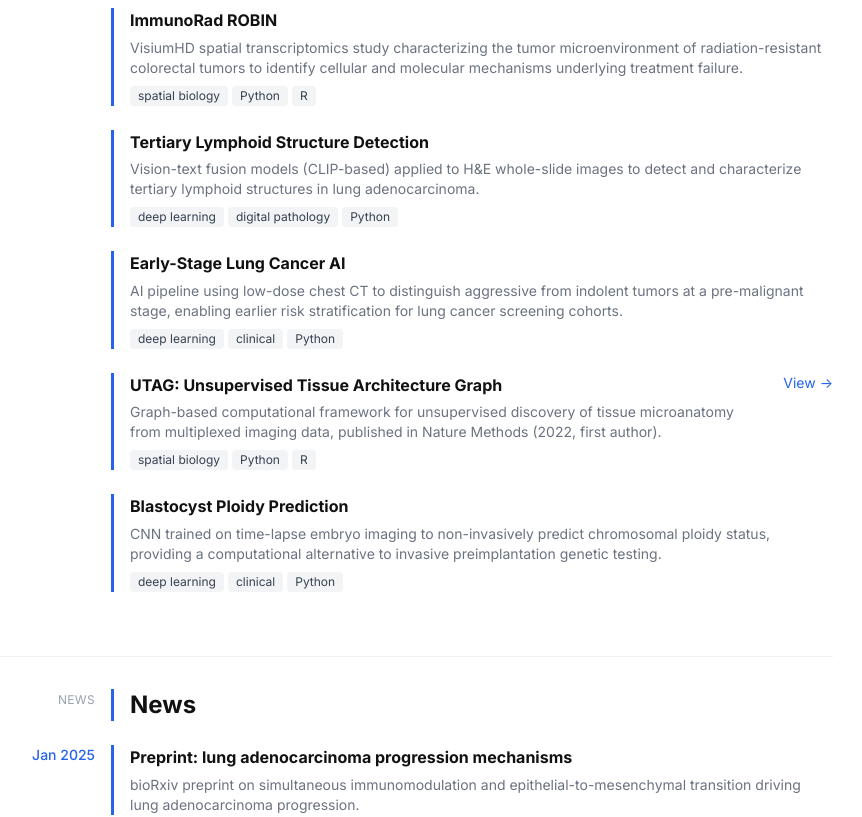
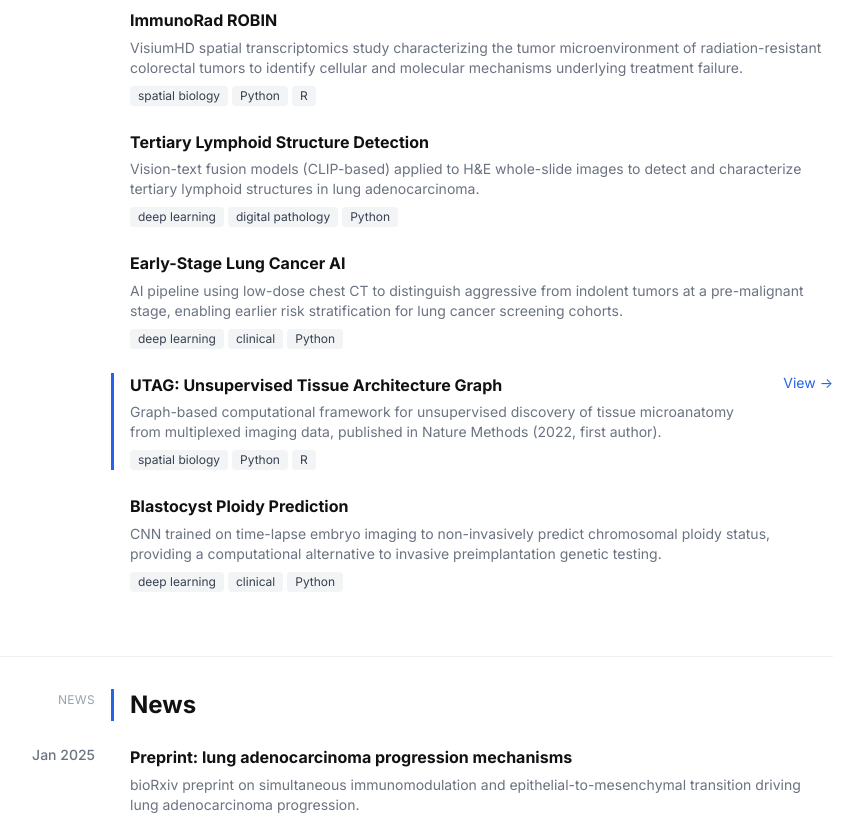
Before and after one commit to jkim810/jkim810.github.io, a Next.js app: page / in a window 1280 px wide. Shown: the part 1200-2017 px from the top of the page, without its empty margins (353-1215 px from the left). Built offline with nearby package versions, Linux system fonts and the light colour scheme.

Commit message:
fix: hide blue spine on items without hyperlinks

```diff
--- a/components/EditorialGrid.tsx
+++ b/components/EditorialGrid.tsx
@@ -3,9 +3,10 @@ import type { ReactNode } from 'react';
 interface EditorialGridProps {
   marginContent: ReactNode;
   children: ReactNode;
+  accent?: boolean;
 }
 
-export function EditorialGrid({ marginContent, children }: EditorialGridProps) {
+export function EditorialGrid({ marginContent, children, accent = true }: EditorialGridProps) {
   return (
     <div className="grid grid-cols-1 md:grid-cols-[130px_1fr] gap-0">
       {/* Left margin column */}
@@ -13,7 +14,7 @@ export function EditorialGrid({ marginContent, children }: EditorialGridProps) {
         {marginContent}
       </div>
       {/* Right content column with spine */}
-      <div style={{ borderLeft: '3px solid #2563eb', paddingLeft: '1rem' }}>
+      <div style={{ borderLeft: `3px solid ${accent ? '#2563eb' : 'transparent'}`, paddingLeft: '1rem' }}>
         {children}
       </div>
     </div>
--- a/components/sections/NewsSection.tsx
+++ b/components/sections/NewsSection.tsx
@@ -32,8 +32,9 @@ export default function NewsSection() {
         {news.map((item, i) => (
           <EditorialGrid
             key={i}
+            accent={false}
             marginContent={
-              <span className="text-sm text-[#2563eb] font-medium">{formatDate(item.date)}</span>
+              <span className="text-sm text-[#6b7280] font-medium">{formatDate(item.date)}</span>
             }
           >
             <div>
--- a/components/sections/ProjectsSection.tsx
+++ b/components/sections/ProjectsSection.tsx
@@ -26,7 +26,7 @@ export default function ProjectsSection() {
           </EditorialGrid>
         ) : (
           filtered.map((project, i) => (
-            <EditorialGrid key={i} marginContent={null}>
+            <EditorialGrid key={i} marginContent={null} accent={!!project.url}>
               <div className={`flex items-start justify-between gap-4 ${project.url ? 'hover:-translate-y-0.5 transition-transform duration-150' : ''}`}>
                 <div>
                   <div className="font-bold text-[#111]">{project.title}</div>
--- a/components/sections/ToolsSection.tsx
+++ b/components/sections/ToolsSection.tsx
@@ -8,7 +8,7 @@ export default function ToolsSection() {
       <SectionHeading label="TOOLS" title="Software & Tools" />
       <div className="mt-6 space-y-6">
         {tools.map((tool, i) => (
-          <EditorialGrid key={i} marginContent={null}>
+          <EditorialGrid key={i} marginContent={null} accent={!!tool.url}>
             <div className={`flex items-start justify-between gap-4 ${tool.url ? 'hover:-translate-y-0.5 transition-transform duration-150' : ''}`}>
               <div>
                 <div className="font-bold text-[#111]">{tool.name}</div>
```
